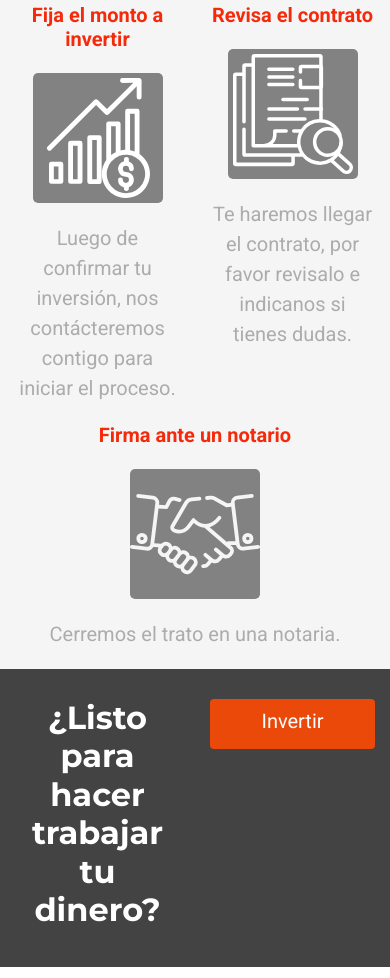
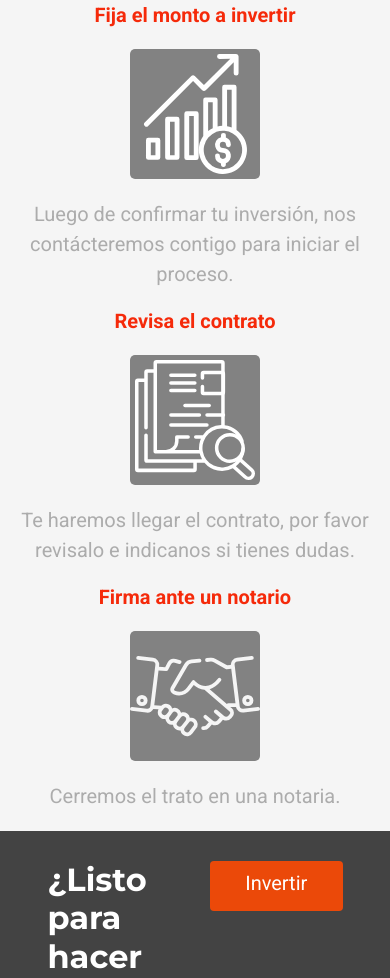
Before and after one commit to camiloreynaga/landing-good_life, a plain HTML site: page index.html in a window 390 px wide. Shown: the part 928-1906 px from the top of the page. Drawn offline with nearby package versions, Linux system fonts and the light colour scheme.

Commit message:
corregi la distribucion de columnas en los pasos de inversion

```diff
--- a/index.html
+++ b/index.html
@@ -133,17 +133,17 @@
 
                     <h2 class="process_title text-center">Invierte en 3 pasos</h2>
                 </div>
-                <div class="col">
+                <div class="col-12 col-md-4">
                     <h3 class="process_step-title text-center">Fija el monto a invertir</h3>
                     <img class="rounded mx-auto d-block" src="images/icons/inversion-icon.svg" alt="inversion-image" >
                     <p class="process_step-text">Luego de confirmar tu inversión, nos contácteremos contigo para iniciar el proceso.</p>
                 </div>
-                <div class="col">
+                <div class="col-12 col-md-4">
                     <h3 class="process_step-title text-center">Revisa el contrato</h3>
                     <img class="rounded mx-auto d-block" src="images/icons/contrato-icon.svg" alt="contrato-icono" >
                     <p class="process_step-text">Te haremos llegar el contrato, por favor revisalo e indicanos si tienes dudas.</p>
                 </div>
-                <div class="col">
+                <div class="col-12 col-md-4">
                     <h3 class="process_step-title text-center">Firma ante un notario</h3>
                     <img class="rounded mx-auto d-block" src="images/icons/handshake-icon.svg" alt="cerrar-trato-icono" >
                     <p class="process_step-text">Cerremos el trato en una notaria.</p>
@@ -152,11 +152,11 @@
             </div>
         </div>
         <div class="container-fluid cta">
-            <div class="row">
-                <div class="col">
-                    <h2 class="cta_text text-center borde-1">¿Listo para hacer trabajar tu dinero?</h2>
+            <div class="row justify-content-center">
+                <div class="col-5">
+                    <h2 class="cta_text ">¿Listo para hacer trabajar tu dinero?</h2>
                 </div>
-                <div class="col">
+                <div class="col-5">
                     <a href="" class="btn  btn-cal">Invertir</a>
 
                 </div>
```
